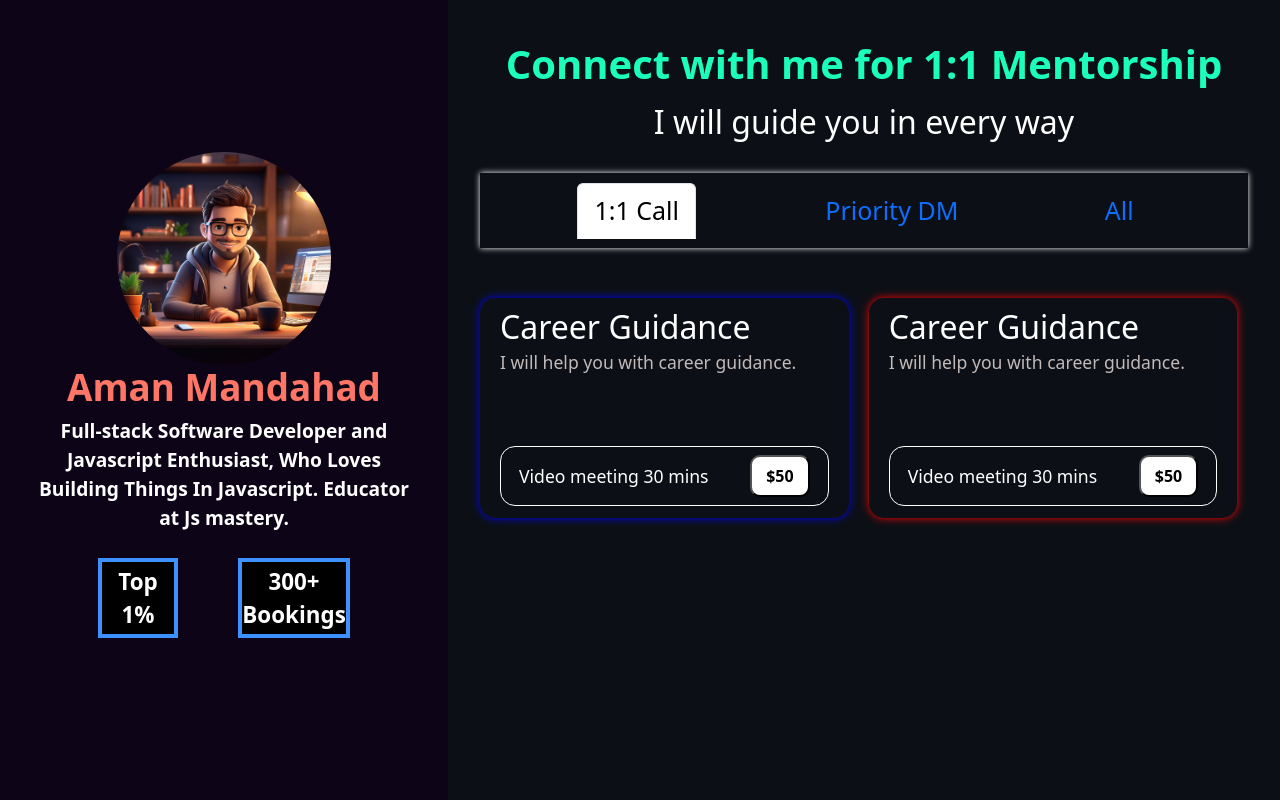
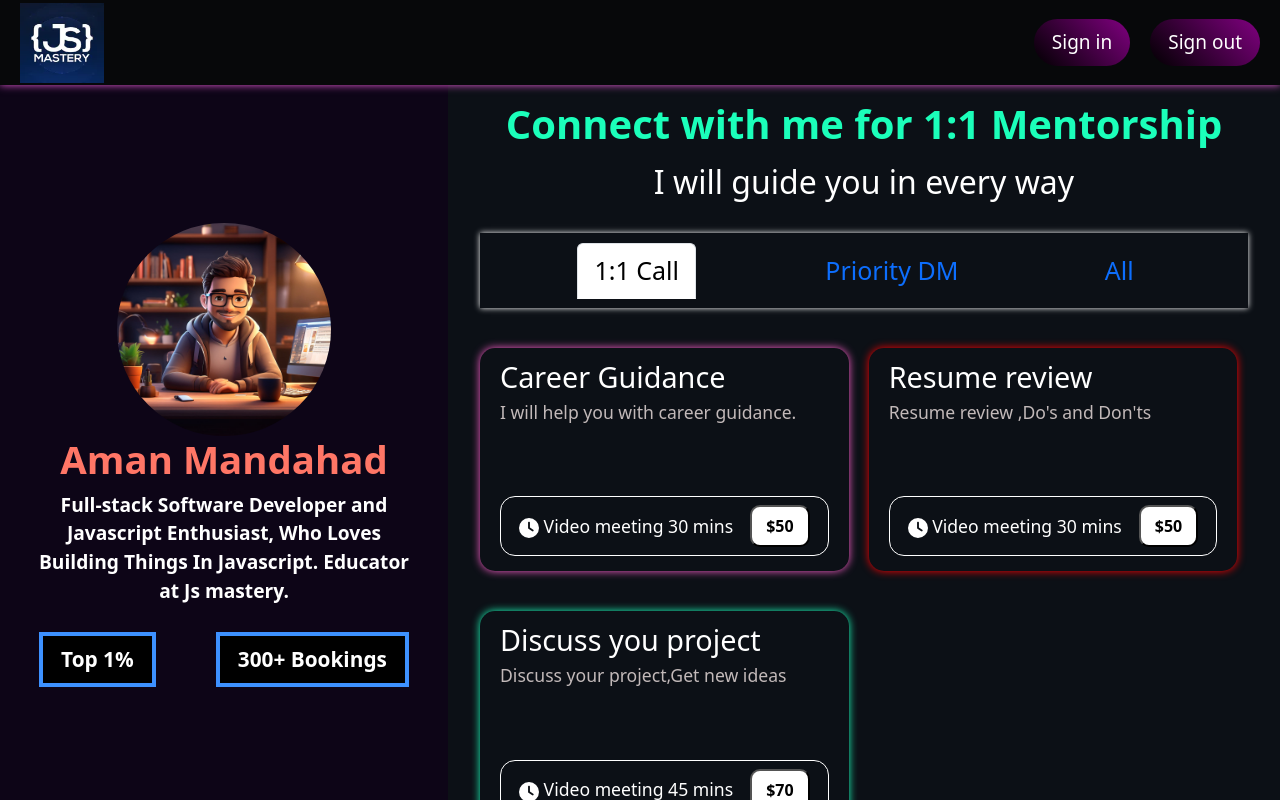
Before and after one commit to Amanmandahad/JS-MASTERY, a React (Vite) app: page /mentor in a window 1280 px wide. Both pictures are taken after a click on the tab "1:1 Call". Shown: the top 800 px of the page. Built offline with nearby package versions, Linux system fonts and the light colour scheme.

Commit message:
added features

```diff
--- a/src/Courses/nextjs/Next.jsx
+++ b/src/Courses/nextjs/Next.jsx
@@ -1,10 +1,13 @@
 import React from 'react'
-
+import style from './Next.module.css'
 const Next = () => {
   return (
-    <div>
-      next
-    </div>
+   <>
+   <div className={style.next}>
+sdcsdc
+   </div>
+
+   </>
   )
 }
 
--- /dev/null
+++ b/src/Courses/nextjs/Next.module.css
@@ -0,0 +1,5 @@
+.next{
+    margin-top: 83px;
+    min-height: 100vh;
+    width: 100%;
+}
--- a/src/Header-footer-home/Header.jsx
+++ b/src/Header-footer-home/Header.jsx
@@ -25,7 +25,6 @@ const Header = () => {
     <>
 
 
-{isHomePage && (
          <header className={style.container}>
          <div className={style.contain}>
            <div className={style.image}>
@@ -39,7 +38,7 @@ const Header = () => {
            </div>
          </div>
        </header>
-      )}
+
 
 
 
--- a/src/Header-footer-home/Header.module.css
+++ b/src/Header-footer-home/Header.module.css
@@ -8,7 +8,7 @@
     z-index: 1000;
     position: fixed;
     background-color:  #07080a;
-    box-shadow: 0px 0px 5px #E258D2;
+    box-shadow: 0px 0px 8px #E258D2;
     display: flex;
     justify-content: space-around;
     align-items: center;
@@ -50,12 +50,11 @@
     border-radius: 30px;
     border: none;
 }
-.normal:hover{
-    transform: scale(1.1);
-}
 
 .btn button:hover {
     background-color: rgb(200, 38, 162);
+    transform: scale(1.1);
+    border: 1px solid white;
 }
 
 .down{
@@ -69,12 +68,12 @@
   bottom: 20px;
 }
 .icon{
-    font-size: 80px;
+    font-size: 75px;
     border-radius: 20px;
     border: none;
   background-color: #3B003B;
   border: 1px solid white;
-  box-shadow: 0px 0px 20px #3B003B;
+  box-shadow: 0px 0px 10px #825c82;
 }
 
 @media (max-width: 768px){
--- a/src/Header-footer-home/Home2.module.css
+++ b/src/Header-footer-home/Home2.module.css
@@ -106,7 +106,6 @@
     width: 100%;
     background-color: #0c121a;
     color: white;
-    border: 1px solid  #521b86;
     box-shadow: 0px 0px 30px #521b86;
   width: 350px;
     height: 318px;
@@ -161,8 +160,8 @@
     .card p{
         font-size: 15px;
        }
+}
 
-}
 /* Company */
 .company{
     text-align: center;
--- a/src/components/mentor/Mentor.jsx
+++ b/src/components/mentor/Mentor.jsx
@@ -2,6 +2,7 @@ import React from 'react';
 import style from './Mentor.module.css';
 import boy from '../assests2/6aea7a42ec1a407eab592031796e635e.jpeg';
 import { Tabs, Tab } from 'react-bootstrap';
+import { FaClock } from "react-icons/fa6";
 
 const Mentor = () => {
   return (
@@ -24,54 +25,54 @@ const Mentor = () => {
           <Tabs defaultActiveKey="profile" id="uncontrolled-tab-example" className={`mb-10  ${style.tabs}`} >
             <Tab eventKey="call" title="1:1 Call">
             <div className={style.tabWrapper}>
-              <div className={style.tab} style={{boxShadow:'0px 0px 8px blue'}}>
+              <div className={style.tab} style={{boxShadow:'0px 0px 8px #FF5FCC'}}>
                 <h4>Career Guidance</h4>
                 <p>I will help you with career guidance.</p>
                 <div className={style.btn}>
-                  <span>Video meeting 30 mins</span>
+                  <span> <FaClock style={{fontSize:'20px'}}/>   Video meeting 30 mins</span>
                   <div><button>$50</button></div>
                 </div>
               </div>
 
               <div className={style.tab} style={{boxShadow:'0px 0px 8px red'}}>
-                <h4>Career Guidance</h4>
-                <p>I will help you with career guidance.</p>
+                <h4>Resume review </h4>
+                <p>Resume review ,Do's and Don'ts </p>
                 <div className={style.btn}>
-                  <span>Video meeting 30 mins</span>
+                  <span> <FaClock style={{fontSize:'20px'}}/> Video meeting 30 mins</span>
                   <div><button>$50</button></div>
                 </div>
               </div>
+              </div>
+              <div className={style.tab} style={{boxShadow:'0px 0px 8px #1CFFBB'}}>
+                <h4>Discuss you project</h4>
+                <p>Discuss your project,Get new ideas</p>
+                <div className={style.btn}>
+                  <span> <FaClock style={{fontSize:'20px'}}/>   Video meeting 45 mins</span>
+                  <div><button>$70</button></div>
+                </div>
               </div>
 
             </Tab>
             <Tab eventKey="dm" title="Priority DM">
                 <div className={style.tabWrapper}>
-            <div className={style.tab} style={{boxShadow:'0px 0px 8px blue'}}>
-              <h4>Career Guidance</h4>
-              <p>I will help you with career guidance.</p>
+            <div className={style.tab} style={{boxShadow:'0px 0px 8px #1CFFBB'}}>
+              <h4>Resume review,Over text</h4>
+              <p>Resume review, Do's and dont'ts</p>
               <div className={style.btn}>
-                <span>Video meeting 30 mins</span>
-                <div><button>$50</button></div>
-              </div>
-            </div>
-            <div className={style.tab} style={{boxShadow:'0px 0px 8px blue'}}>
-              <h4>Package Details</h4>
-              <p>This is the content for the Package tab.</p>
-              <div className={style.btn}>
-                <span>Video meeting 30 mins</span>
-                <div><button>$50</button></div>
+                <span>  <FaClock style={{fontSize:'20px'}}/> Replies in 1 day </span>
+                <div><button>$20</button></div>
               </div>
             </div>
           </div>
             </Tab>
             <Tab eventKey="all" title="All">
                 <div className={style.tabWrapper}>
-            <div className={style.tab} style={{boxShadow:'0px 0px 8px pink'}}>
-              <h4>Package Details</h4>
-              <p>This is the content for the Package tab.</p>
+            <div className={style.all} style={{boxShadow:'0px 0px 8px Gold'}}>
+              <h4>Career guidance + Resume review</h4>
+              <p>I will help you with career guidance and resume review</p>
               <div className={style.btn}>
-                <span>Video meeting 30 mins</span>
-                <div><button>$50</button></div>
+                <span>  <FaClock style={{fontSize:'20px'}}/> Video meeting 1hour</span>
+                <div><button>$85</button></div>
               </div>
             </div>
           </div>
--- a/src/components/mentor/Mentor.module.css
+++ b/src/components/mentor/Mentor.module.css
@@ -3,10 +3,11 @@
     min-height: 100vh;
     width: 100%;
     display: flex;
+    margin-top: 60px;
 }
 
 .contain1 {
-    min-height: 100vh;
+    height: 100vh;
     width: 35%;
     background-color: rgb(13, 5, 23);
     display: flex;
@@ -30,7 +31,7 @@
 }
 
 .info h2 {
-    font-size: 2.3rem;
+    font-size: 2.4rem;
     font-weight: bolder;
     color: #FF7666;
 }
@@ -51,20 +52,8 @@
     font-weight: bold;
     text-align: center;
     margin: 10px 0;
-}
-
-.btn1 {
-    height: 5rem;
-    width: 5rem;
-    font-size: 1.4rem;
-    padding: 2px;
-}
-
-.btn2 {
-    height: 5rem;
-    width: 7rem;
-    font-size: 1.4rem;
-    padding: 2px;
+    padding: 8px 18px;
+    font-size: 1.3rem;
 }
 
 /* Container 2 */
@@ -105,23 +94,25 @@
 
 .tabWrapper {
     display: flex;
+    width: 100%;
     gap: 20px;
     margin-top: 20px;
 }
 
 .tab {
-    margin: 30px 0px;
+margin: 20px 0px;
     padding: 15px 20px;
-    height: 220px;
+    min-height: 220px;
     width: 48%;
+    justify-content: space-between;
     display: flex;
     flex-direction: column;
-    /* border: 1px solid white; */
     border-radius: 15px;
+    cursor: pointer;
 }
 
 .tab h4 {
-    font-size: 2rem;
+    font-size: 1.8rem;
     line-height: 28px;
 }
 
@@ -152,6 +143,37 @@
     font-size: 1.1rem;
 }
 
+.all{
+    margin: 20px 0px;
+    padding: 15px 20px;
+    min-height: 220px;
+    width: 47%;
+    display: flex;
+    flex-direction: column;
+    border-radius: 15px;
+    cursor: pointer;
+
+}
+
+.all h4 {
+    font-size: 1.8rem;
+    line-height: 28px;
+}
+
+.all p {
+    margin-top: 10px;
+    font-size: 1.1rem;
+    color: rgb(194, 185, 185);
+}
+
+
+
+
+
+
+
+
+
 /* Responsive styles */
 @media (max-width: 768px) {
     .container {
@@ -169,18 +191,18 @@
     }
 
     .info h2 {
-        font-size: 1.9rem;
+        font-size: 2.1rem;
     }
     .info img{
         width: 50%;
     }
 
     .info p {
-        font-size: 1.1rem;
+        font-size: 1.3rem;
     }
 
     .btn1, .btn2 {
-        font-size: 1.2rem;
+        font-size: 1.3rem;
     }
 
     .contain2 {
@@ -190,12 +212,12 @@
     }
 
     .contain2 h1 {
-        font-size: 1.8rem;
+        font-size: 1.9rem;
         text-align: center;
     }
 
     .contain2 h3 {
-        font-size: 1.4rem;
+        font-size: 1.5rem;
     }
 
     .tabs {
@@ -213,7 +235,7 @@
         padding: 10px 15px;
         height: auto;
         width: 100%;
-        margin-top: 50px;
+        margin-top: 30px;
     }
 
     .btn {
@@ -221,4 +243,69 @@
         align-items: center;
         padding: 10px;
     }
+    .all {
+        width: 55% ;
+    }
+    .tab h4{
+     font-size: 1.6rem;
+    }
+    .tab p{
+        font-size: 1rem;
+    }
+
 }
+
+@media (max-width: 450px){
+
+
+    .info h2 {
+        font-size: 1.9rem;
+    }
+    .info img{
+        width: 50%;
+    }
+
+    .info p {
+        font-size: 1.1rem;
+    }
+
+    .btn1, .btn2 {
+        font-size: 1.2rem;
+    }
+    .contain2 h1 {
+        font-size: 1.8rem;
+        text-align: center;
+    }
+
+    .contain2 h3 {
+        font-size: 1.4rem;
+    }
+    .all {
+        width: 100% ;
+    }
+    .tab h4{
+        font-size: 1.5rem;
+       }
+       .tab p{
+           font-size: 1rem;
+
+       }
+   .all h4{
+     font-size: 1.5rem;
+    }
+    .all p{
+        font-size: 1rem;
+       }
+       .btn span{
+        font-size: 1rem;
+    }
+
+    .btn button{
+        padding: 4px 8px;
+        border-radius: 10px;
+        background-color: white;
+        color: black;
+        font-weight: bold;
+    }
+
+}
```
Also changed, not shown: student-grid-management-system/public/static/ace_admin_v1.4.0/assets/css/less/ace-nav.less (deleted, +0 -118 lines), 1 other file (tests, documents, lock files or other folders).
